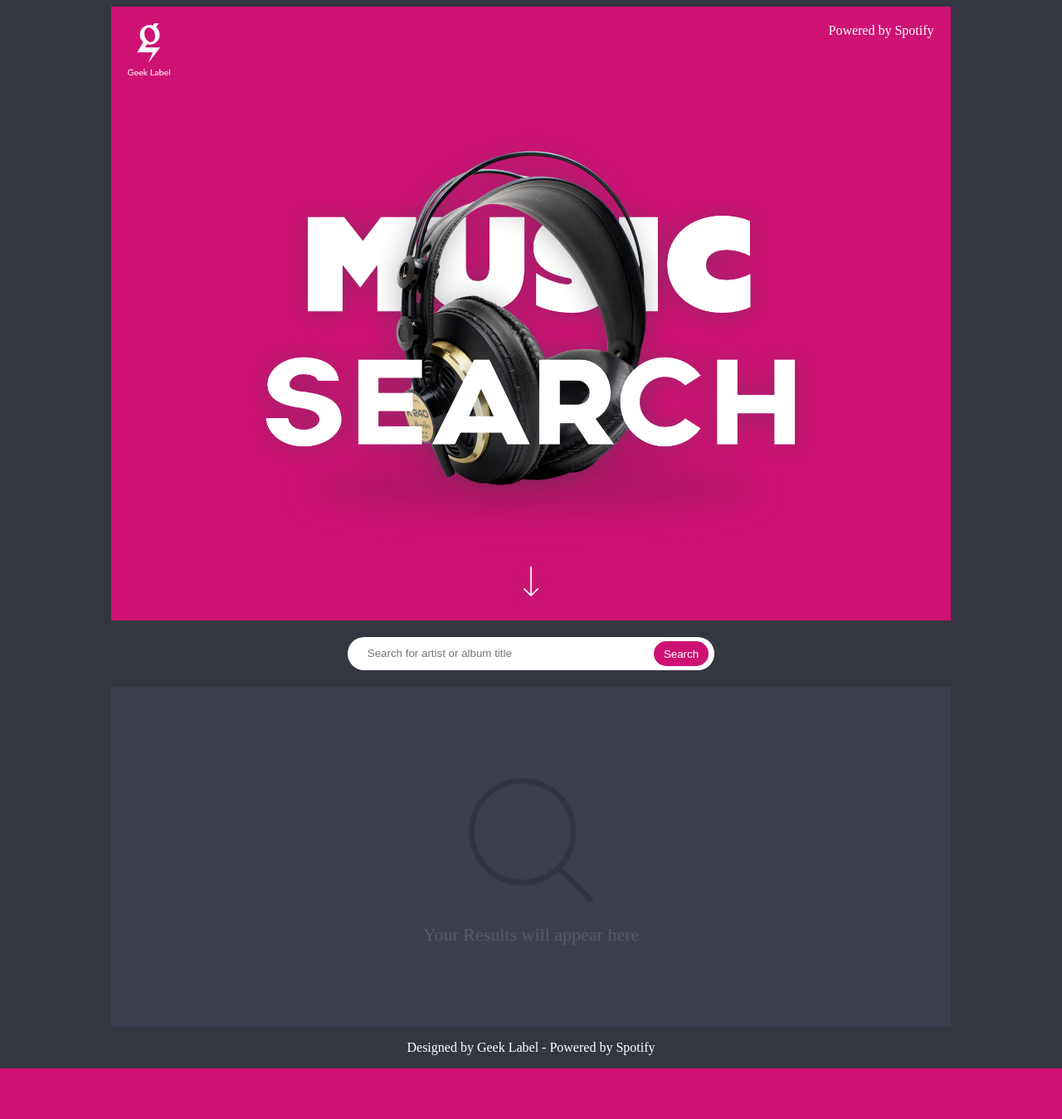
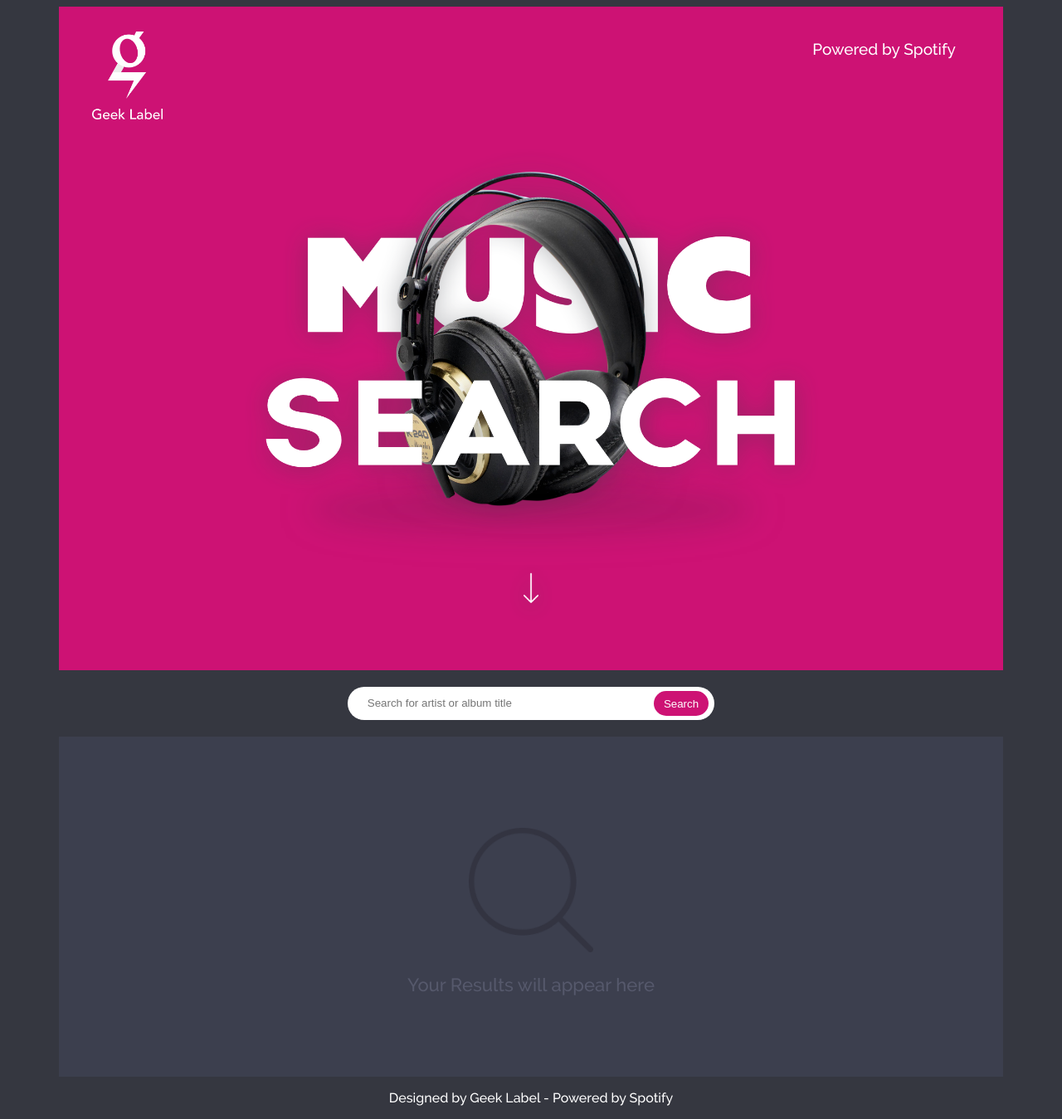
Before and after one commit to Expertizo/angular_interview_app, a PHP site: page / in a window 1280 px wide. Shown: the whole page at 83% size. Before the commit the page ends 1288 px from the top, so only its background shows below. Run offline with PHP 8.4, Linux system fonts and the light colour scheme; some libraries are stand-ins or nearby versions.

Commit message:
styling and font fixes

```diff
--- a/assets/css/style.css
+++ b/assets/css/style.css
@@ -1,12 +1,18 @@
+@font-face {
+    font-family: RalewayMedium;
+    src: url(../fonts/Raleway-Medium.ttf);
+}
+
 body {
     background: #353740;
+    font-family: RalewayMedium;
 }
 
 .cover{
     text-align: center;
     margin: auto;
-    width: 80%;
-    height: 80%;
+    width: 90%;
+    height: 50pc;
     background: #cd1274;
 }
 
@@ -20,20 +26,21 @@
 }
 
 .cover .header-items {
-    height: 145px;
+    height: 170px;
     width: 100% ;
 }
 
 .cover .header-items img {
     float: left;
-    width: 5%;
-    margin: 20px;
+    width: 85px;
+    margin: 30px 40px;
 }
 
 .cover .header-items p {
     float: right;
-    margin: 20px;
+    margin: 40px 57px;
     color: white;
+    font-size: 19px;
 }
 
 .search-field {
@@ -64,11 +71,12 @@
 }
 
 .arrow img {
+    padding-top: 6pc;
     width: 60px;
 }
 
 .no-search {
-    width: 80%;
+    width: 90%;
     text-align: center;
     margin: auto;
     background: #3c3f4e;
```
Also changed, not shown: assets/fonts/Raleway-Medium.ttf (added).
